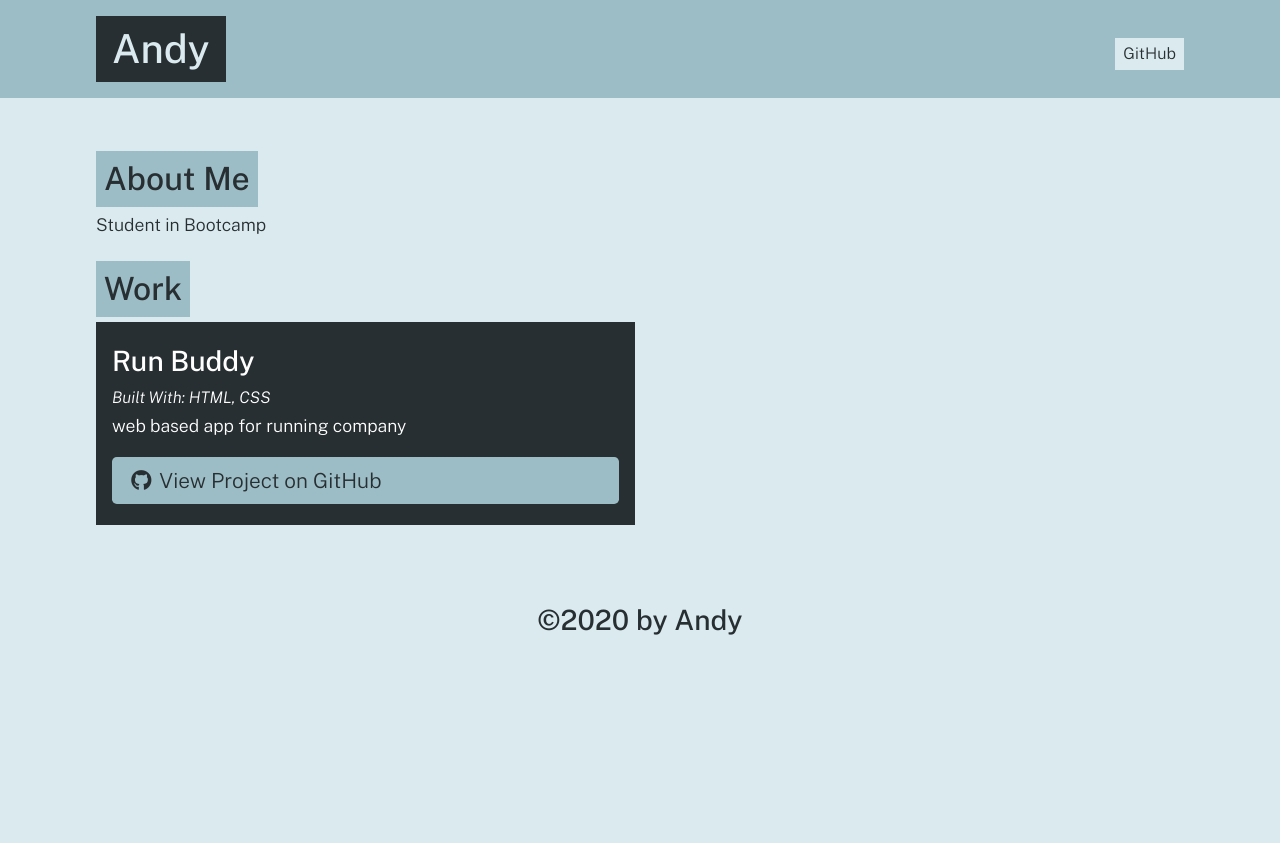
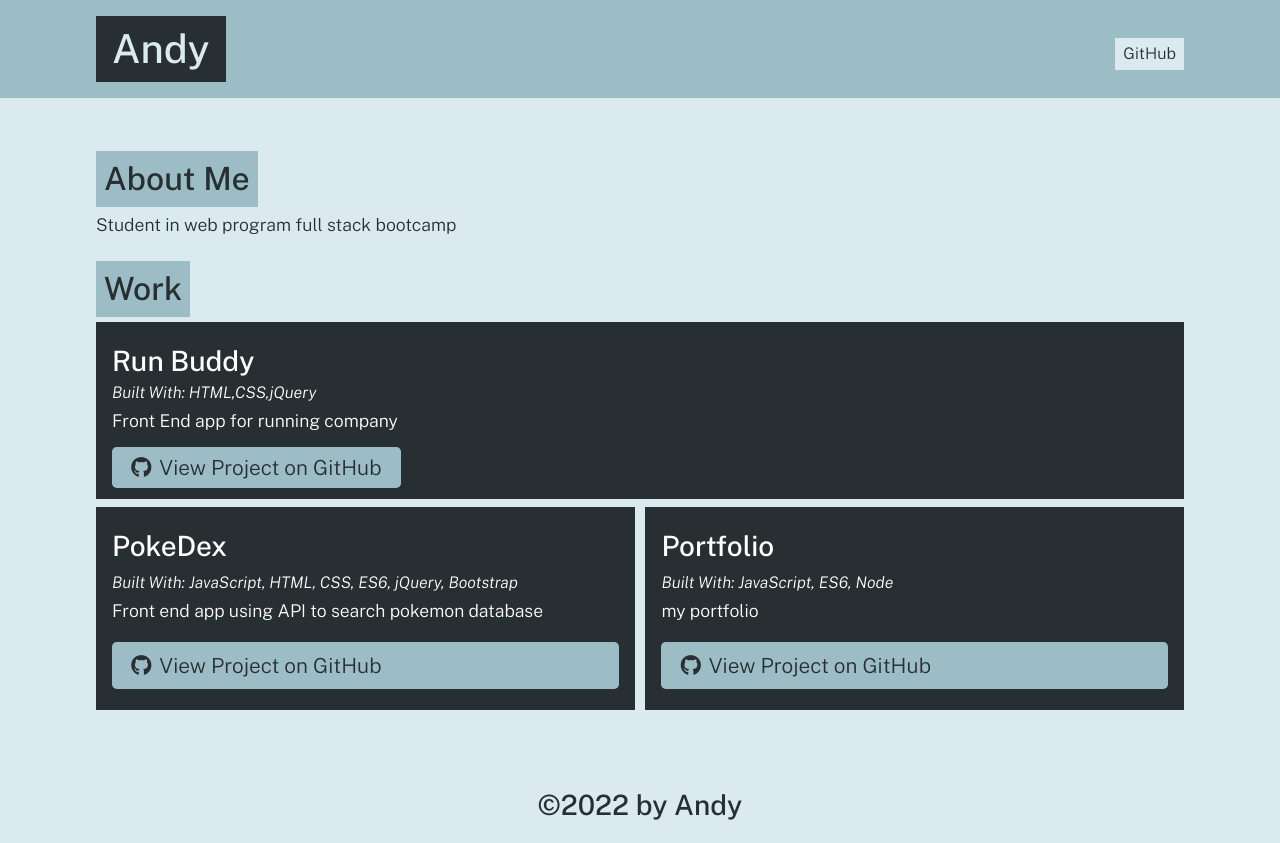
Before and after one commit to superfishal/portfolio-generator, a website: page dist/index.html in a window 1280 px wide. Before the commit the page ends 800 px from the top, so only its background shows below. Drawn offline with nearby package versions, Linux system fonts and the light colour scheme.

Commit message:
final commit

```diff
--- a/dist/index.html
+++ b/dist/index.html
@@ -25,7 +25,7 @@
 
     <section class="my-3" id="about">
       <h2 class="text-dark bg-primary p-2 display-inline-block">About Me</h2>
-      <p>Student in Bootcamp</p>
+      <p>Student in web program full stack bootcamp</p>
     </section>
 
 
@@ -33,16 +33,36 @@
       <h2 class="text-dark bg-primary p-2 display-inline-block">Work</h2>
       <div class="flex-row justify-space-between">
 
+          <div class="col-12 mb-2 bg-dark text-light p-3">
+            <h3 class="portfolio-item-title text-light">Run Buddy</h3>
+            <h5 class="portfolio-languages">
+              Built With:
+              HTML,CSS,jQuery
+            </h5>
+            <p>Front End app for running company</p>
+            <a href="github.com/superfishal/run-buddy" class="btn"><i class="fab fa-github mr-2"></i>View Project on GitHub</a>
+          </div>
+
 
 
           <div class="col-12 col-md-6 mb-2 bg-dark text-light p-3 flex-column">
-            <h3 class="portfolio-item-title text-light">Run Buddy</h3>
+            <h3 class="portfolio-item-title text-light">PokeDex</h3>
             <h5 class="portfolio-languages">
               Built With:
-              HTML, CSS
+              JavaScript, HTML, CSS, ES6, jQuery, Bootstrap
             </h5>
-            <p>web based app for running company</p>
-            <a href="superfishal/github/run-buddy" class="btn mt-auto"><i class="fab fa-github mr-2"></i>View Project on GitHub</a>
+            <p>Front end app using API to search pokemon database</p>
+            <a href="github.com/superfishal/PokeBuilder" class="btn mt-auto"><i class="fab fa-github mr-2"></i>View Project on GitHub</a>
+          </div>
+
+          <div class="col-12 col-md-6 mb-2 bg-dark text-light p-3 flex-column">
+            <h3 class="portfolio-item-title text-light">Portfolio</h3>
+            <h5 class="portfolio-languages">
+              Built With:
+              JavaScript, ES6, Node
+            </h5>
+            <p>my portfolio</p>
+            <a href="lah" class="btn mt-auto"><i class="fab fa-github mr-2"></i>View Project on GitHub</a>
           </div>
 
 
@@ -51,7 +71,7 @@
 
     </main>
     <footer class="container text-center py-3">
-      <h3 class="text-dark">&copy;2020 by Andy</h3>
+      <h3 class="text-dark">&copy;2022 by Andy</h3>
     </footer>
   </body>
   </html>
```
